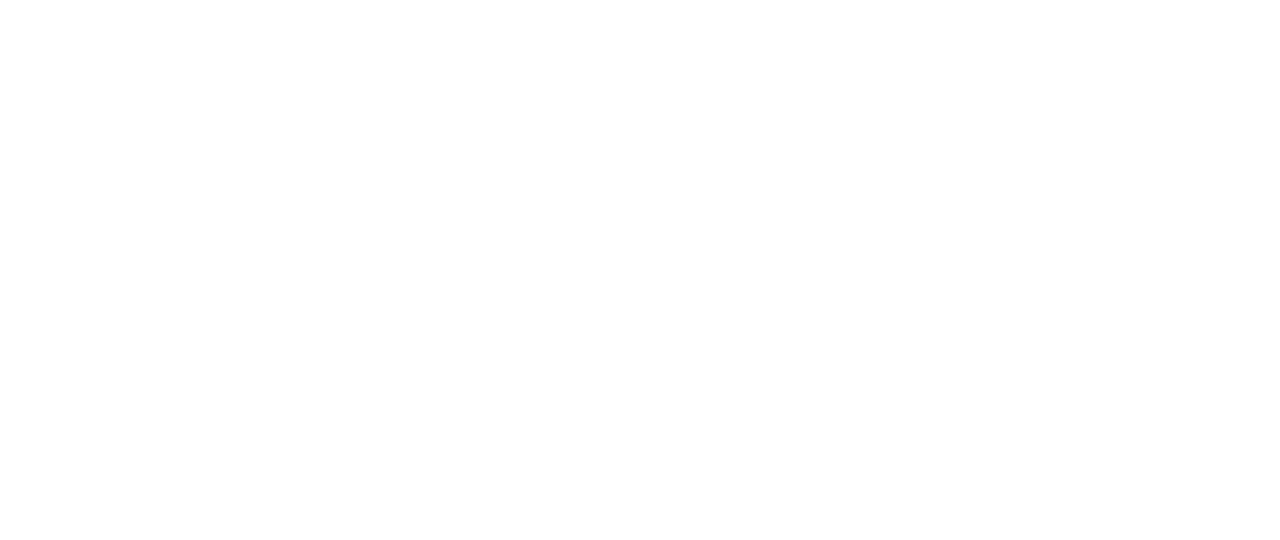
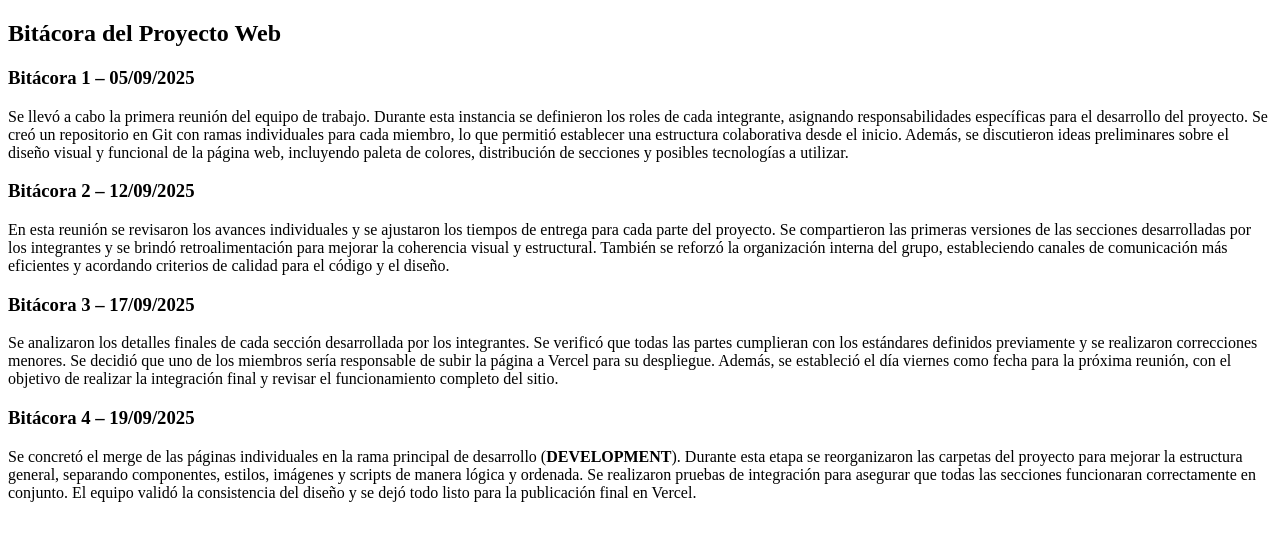
Before and after one commit to LautaroColella/divcentrado, a plain HTML site: page bitacora.html in a window 1280 px wide. Drawn offline with Linux system fonts and the light colour scheme.

Commit message:
Actualizacion de bitacora

```diff
--- a/bitacora.html
+++ b/bitacora.html
@@ -7,6 +7,31 @@
 </head>
 <body>
 
+    <section>
+        <h2>Bitácora del Proyecto Web</h2>
+
+        <article>
+          <h3>Bitácora 1 – 05/09/2025</h3>
+          <p>Se llevó a cabo la primera reunión del equipo de trabajo. Durante esta instancia se definieron los roles de cada integrante, asignando responsabilidades específicas para el desarrollo del proyecto. Se creó un repositorio en Git con ramas individuales para cada miembro, lo que permitió establecer una estructura colaborativa desde el inicio. Además, se discutieron ideas preliminares sobre el diseño visual y funcional de la página web, incluyendo paleta de colores, distribución de secciones y posibles tecnologías a utilizar.</p>
+        </article>
+
+        <article>
+          <h3>Bitácora 2 – 12/09/2025</h3>
+          <p>En esta reunión se revisaron los avances individuales y se ajustaron los tiempos de entrega para cada parte del proyecto. Se compartieron las primeras versiones de las secciones desarrolladas por los integrantes y se brindó retroalimentación para mejorar la coherencia visual y estructural. También se reforzó la organización interna del grupo, estableciendo canales de comunicación más eficientes y acordando criterios de calidad para el código y el diseño.</p>
+        </article>
+
+        <article>
+          <h3>Bitácora 3 – 17/09/2025</h3>
+          <p>Se analizaron los detalles finales de cada sección desarrollada por los integrantes. Se verificó que todas las partes cumplieran con los estándares definidos previamente y se realizaron correcciones menores. Se decidió que uno de los miembros sería responsable de subir la página a Vercel para su despliegue. Además, se estableció el día viernes como fecha para la próxima reunión, con el objetivo de realizar la integración final y revisar el funcionamiento completo del sitio.</p>
+        </article>
+
+        <article>
+          <h3>Bitácora 4 – 19/09/2025</h3>
+          <p>Se concretó el merge de las páginas individuales en la rama principal de desarrollo (<strong>DEVELOPMENT</strong>). Durante esta etapa se reorganizaron las carpetas del proyecto para mejorar la estructura general, separando componentes, estilos, imágenes y scripts de manera lógica y ordenada. Se realizaron pruebas de integración para asegurar que todas las secciones funcionaran correctamente en conjunto. El equipo validó la consistencia del diseño y se dejó todo listo para la publicación final en Vercel.</p>
+        </article>
+      </section>
+
+
 
 </body>
 </html>
```
Also changed, not shown: santi.html (+1 -1 lines).
